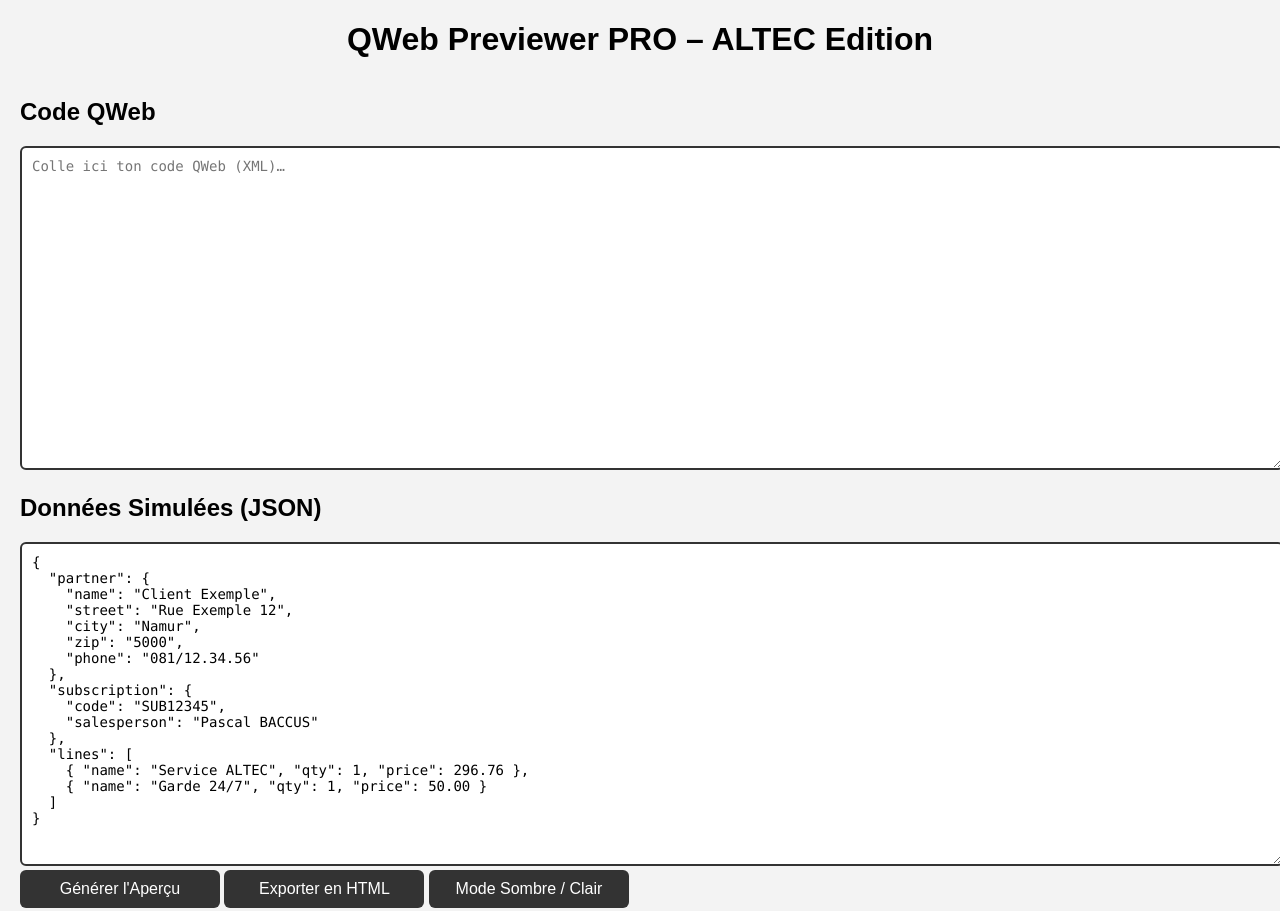
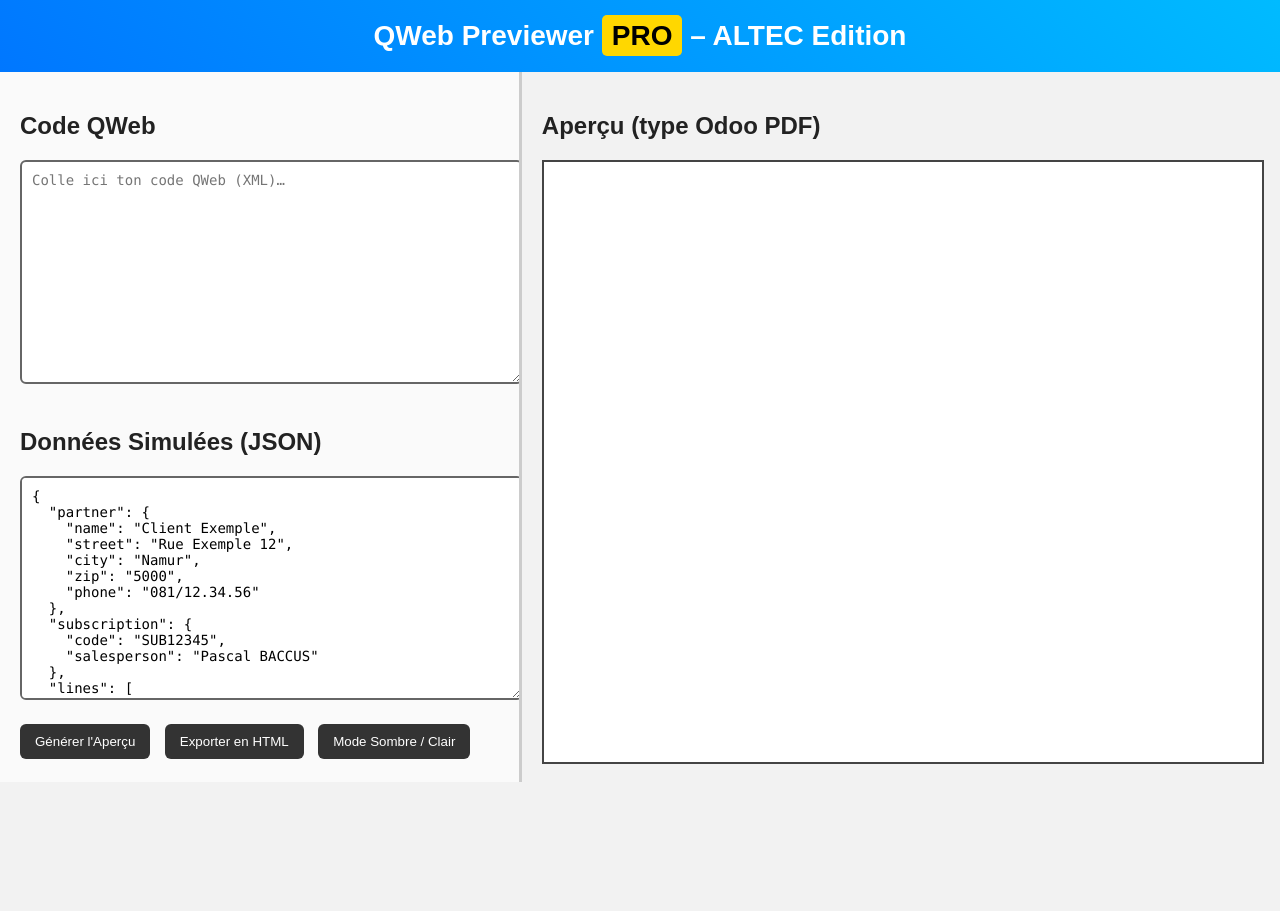
Before and after one commit to BACCUS-Pascal/qweb-previewer, a plain HTML site: page index.html in a window 1280 px wide. Shown: the top 911 px of the page. After the commit the page ends 800 px from the top, so only its background shows below. Drawn offline with nearby package versions, Linux system fonts and the light colour scheme.

Commit message:
style.css

```diff
--- a/style.css
+++ b/style.css
@@ -1,46 +1,94 @@
 body {
     font-family: Arial, sans-serif;
-    margin: 20px;
-    background: #f3f3f3;
+    margin: 0;
+    background: #f2f2f2;
+    color: #222;
+}
+
+.dark-mode {
+    background: #111;
+    color: #eee;
 }
 
 h1 {
     text-align: center;
-    margin-bottom: 20px;
+    padding: 20px;
+    margin: 0;
+    background: linear-gradient(45deg, #0077ff, #00bbff);
+    color: white;
+    font-size: 28px;
+}
+
+.pro {
+    background: gold;
+    color: black;
+    padding: 5px 10px;
+    border-radius: 5px;
 }
 
 .container {
     display: flex;
-    flex-direction: column;
-    gap: 15px;
+    height: calc(100vh - 90px);
+}
+
+.editor-area {
+    width: 40%;
+    padding: 20px;
+    overflow-y: auto;
+    border-right: 3px solid #ccc;
+    background: #fafafa;
+}
+
+.preview-area {
+    width: 60%;
+    padding: 20px;
 }
 
 textarea {
     width: 100%;
-    height: 300px;
+    height: 200px;
     font-family: Consolas, monospace;
+    margin-bottom: 20px;
     font-size: 14px;
-    border: 2px solid #333;
+    border: 2px solid #666;
+    border-radius: 6px;
     padding: 10px;
-    border-radius: 6px;
+    background: #fff;
 }
 
 button {
-    width: 200px;
-    padding: 10px 20px;
-    font-size: 16px;
-    align-self: center;
+    margin-right: 10px;
+    padding: 10px 15px;
+    border-radius: 6px;
+    border: none;
     cursor: pointer;
-    border-radius: 6px;
     background: #333;
     color: white;
-    border: none;
 }
 
 iframe {
+    border: 2px solid #444;
     width: 100%;
-    height: 800px;
+    height: calc(100vh - 200px);
     background: white;
-    border: 2px solid #444;
-    border-radius: 6px;
 }
+
+/* PDF-like styling */
+.preview-body {
+    font-family: Arial;
+    padding: 30px;
+    width: 800px;
+    margin: auto;
+    color: #000;
+}
+
+table {
+    width: 100%;
+    border-collapse: collapse;
+    margin-bottom: 20px;
+}
+
+th, td {
+    border: 1px solid black;
+    padding: 4px;
+}
```
